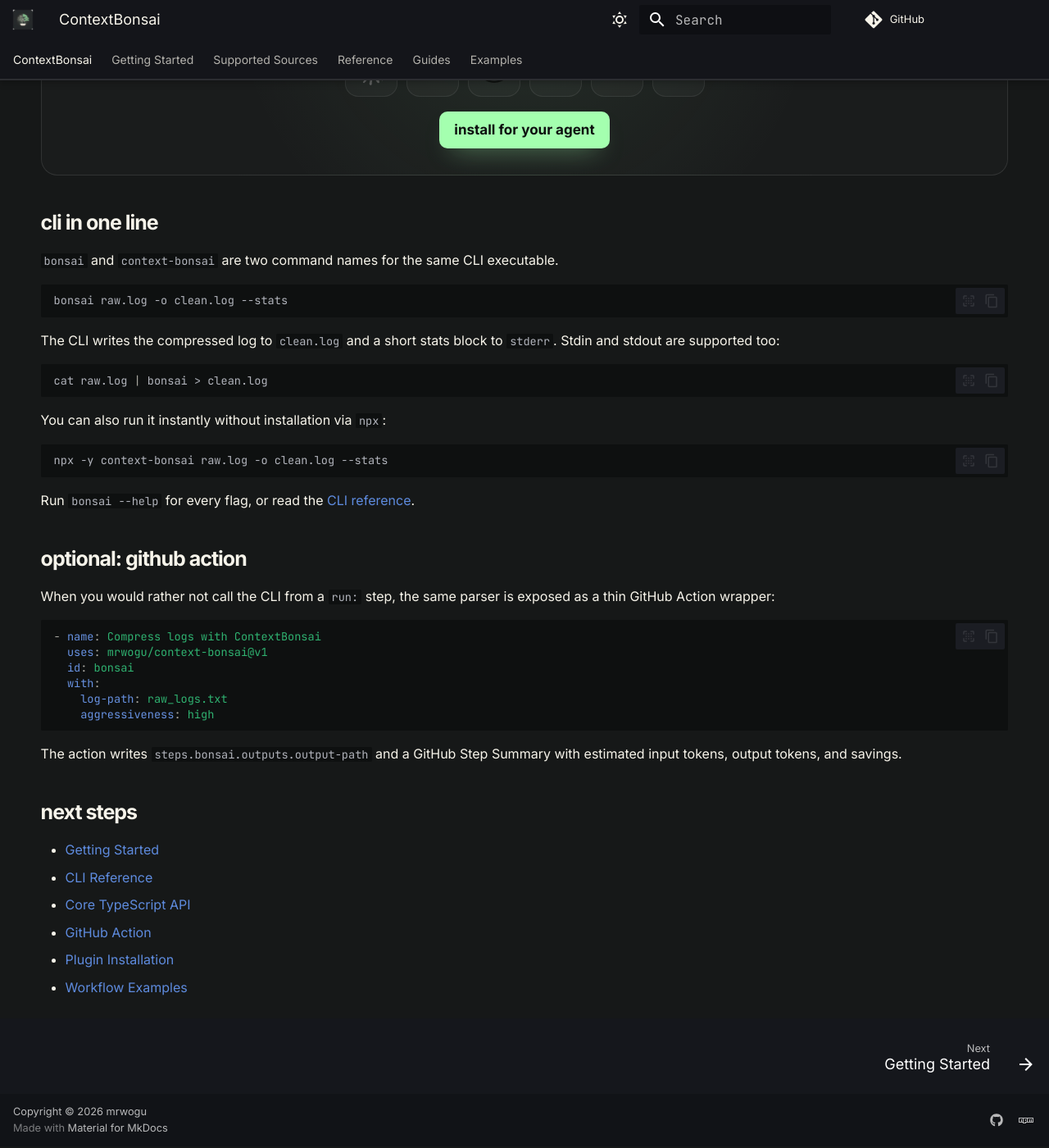
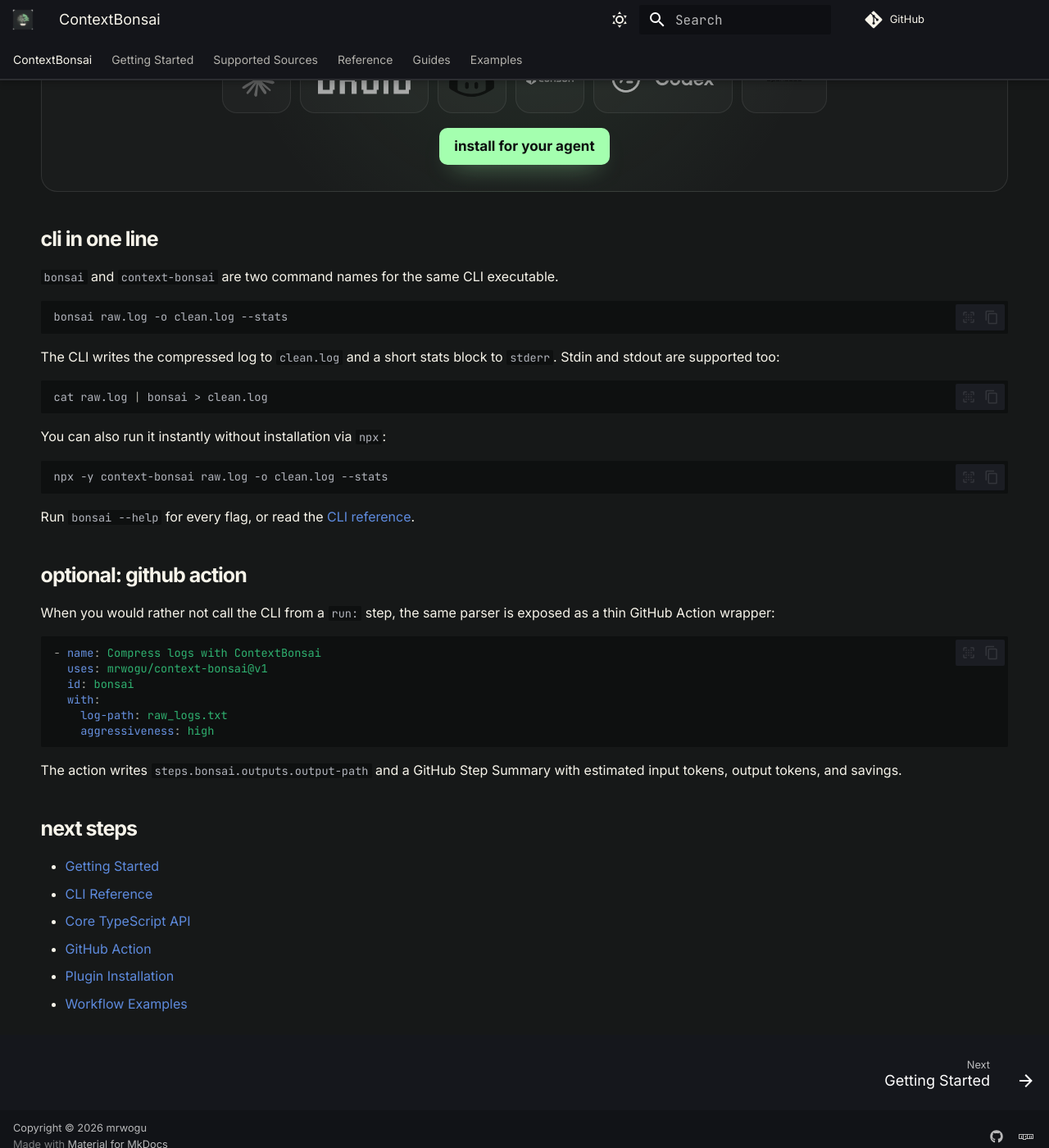
Before and after one commit to mrwogu/logstrip, an MkDocs documentation site: the page built from docs/index.md, in a window 1280 px wide and 1400 px high, scrolled down 3029 px. Shown: the whole window at 82% size. Built offline with MkDocs 1.6.1 and Material for MkDocs 9.7.7, drawn with Linux system fonts in a browser that asks for light colours; comment, search, counter and statistics services are not loaded.

Commit message:
docs: enlarge agent logos and make them clickable links

```diff
--- a/docs/assets/stylesheets/extra.css
+++ b/docs/assets/stylesheets/extra.css
@@ -1093,12 +1093,14 @@ html {
   display: flex;
   align-items: center;
   justify-content: center;
-  width: 3.2rem;
-  height: 3.2rem;
-  border-radius: 0.8rem;
+  min-width: 4.2rem;
+  height: 4.2rem;
+  padding: 0 0.6rem;
+  border-radius: 0.9rem;
   background: rgba(255, 255, 255, 0.03);
   border: 1px solid rgba(255, 255, 255, 0.08);
   transition: all 0.3s ease;
+  text-decoration: none;
 }
 
 .bonsai-agent-logo:hover {
@@ -1109,8 +1111,8 @@ html {
 }
 
 .bonsai-agent-logo img {
-  width: 1.8rem;
-  height: 1.8rem;
+  max-height: 2.2rem;
+  width: auto;
   object-fit: contain;
   filter: grayscale(100%) opacity(0.6);
   transition: filter 0.3s ease;
@@ -1148,6 +1150,11 @@ html {
 
 [data-md-color-scheme='default'] .bonsai-agent-logo:hover img {
   filter: brightness(0) opacity(1);
+}
+
+[data-md-color-scheme='default'] .bonsai-agent-logo:focus-visible {
+  outline: 2px solid rgba(31, 111, 56, 0.5);
+  outline-offset: 3px;
 }
 
 /* ------------------------------------------------------------------------- *
--- a/docs/index.md
+++ b/docs/index.md
@@ -195,12 +195,12 @@ ContextBonsai produces deterministic, AI-ready logs that are cheaper to analyze.
 <div class="bonsai-agents-strip" data-bonsai-reveal>
   <span class="bonsai-agents-strip__label">plugins for every listed agent</span>
   <div class="bonsai-agents-strip__logos">
-    <div class="bonsai-agent-logo" title="Claude Code"><img src="assets/images/logo-claude-code.svg" alt="Claude Code"></div>
-    <div class="bonsai-agent-logo" title="Droid"><img src="assets/images/logo-droid.png" alt="Droid"></div>
-    <div class="bonsai-agent-logo" title="Copilot"><img src="assets/images/logo-copilot.svg" alt="Copilot"></div>
-    <div class="bonsai-agent-logo" title="Cursor"><img src="assets/images/logo-cursor.svg" alt="Cursor"></div>
-    <div class="bonsai-agent-logo" title="Codex"><img src="assets/images/logo-codex.png" alt="Codex"></div>
-    <div class="bonsai-agent-logo" title="OpenCode"><img src="assets/images/logo-opencode.png" alt="OpenCode"></div>
+    <a class="bonsai-agent-logo" title="Claude Code" href="guides/plugins/#claude-code"><img src="assets/images/logo-claude-code.svg" alt="Claude Code"></a>
+    <a class="bonsai-agent-logo" title="Droid" href="guides/plugins/#factory-droid"><img src="assets/images/logo-droid.png" alt="Droid"></a>
+    <a class="bonsai-agent-logo" title="Copilot" href="guides/plugins/#github-copilot"><img src="assets/images/logo-copilot.svg" alt="Copilot"></a>
+    <a class="bonsai-agent-logo" title="Cursor" href="guides/plugins/#cursor"><img src="assets/images/logo-cursor.svg" alt="Cursor"></a>
+    <a class="bonsai-agent-logo" title="Codex" href="guides/plugins/#codex"><img src="assets/images/logo-codex.png" alt="Codex"></a>
+    <a class="bonsai-agent-logo" title="OpenCode" href="guides/plugins/#opencode"><img src="assets/images/logo-opencode.png" alt="OpenCode"></a>
   </div>
   <a class="bonsai-button" href="guides/plugins/">install for your agent</a>
 </div>
```
